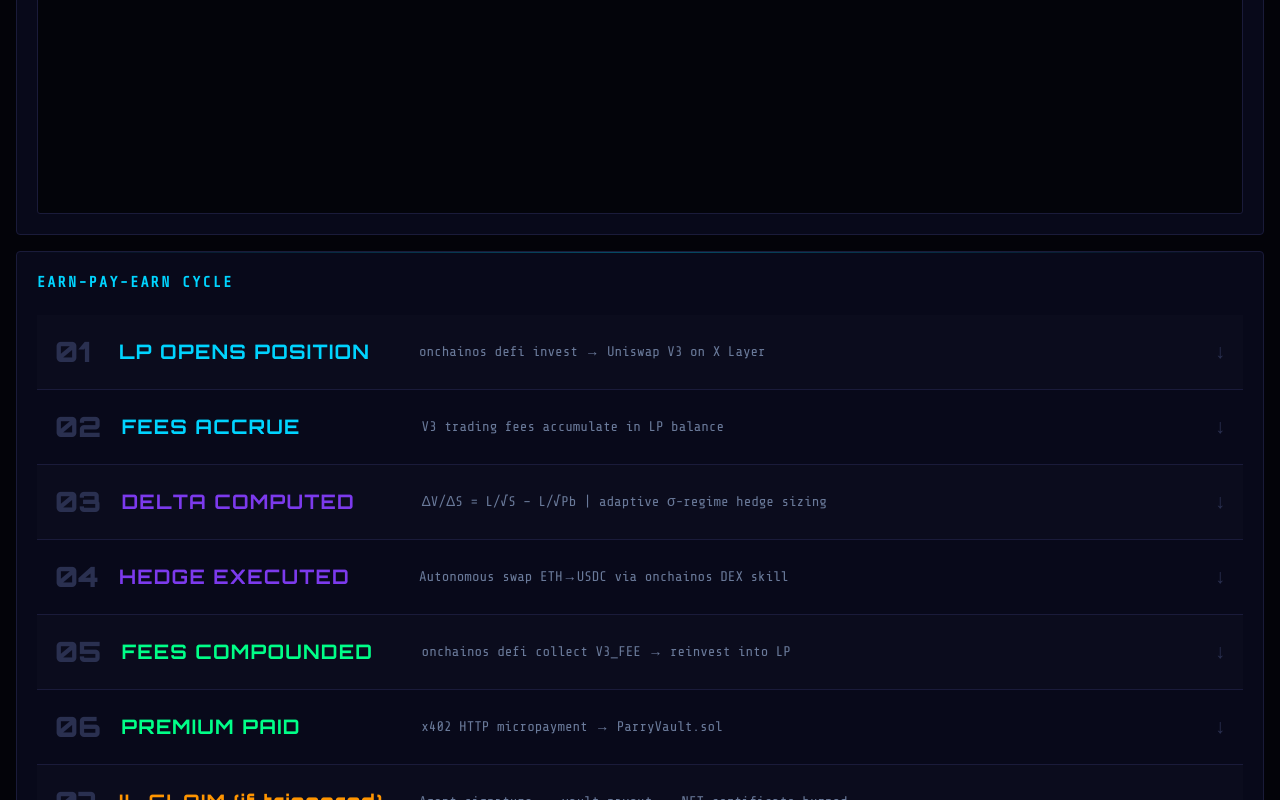
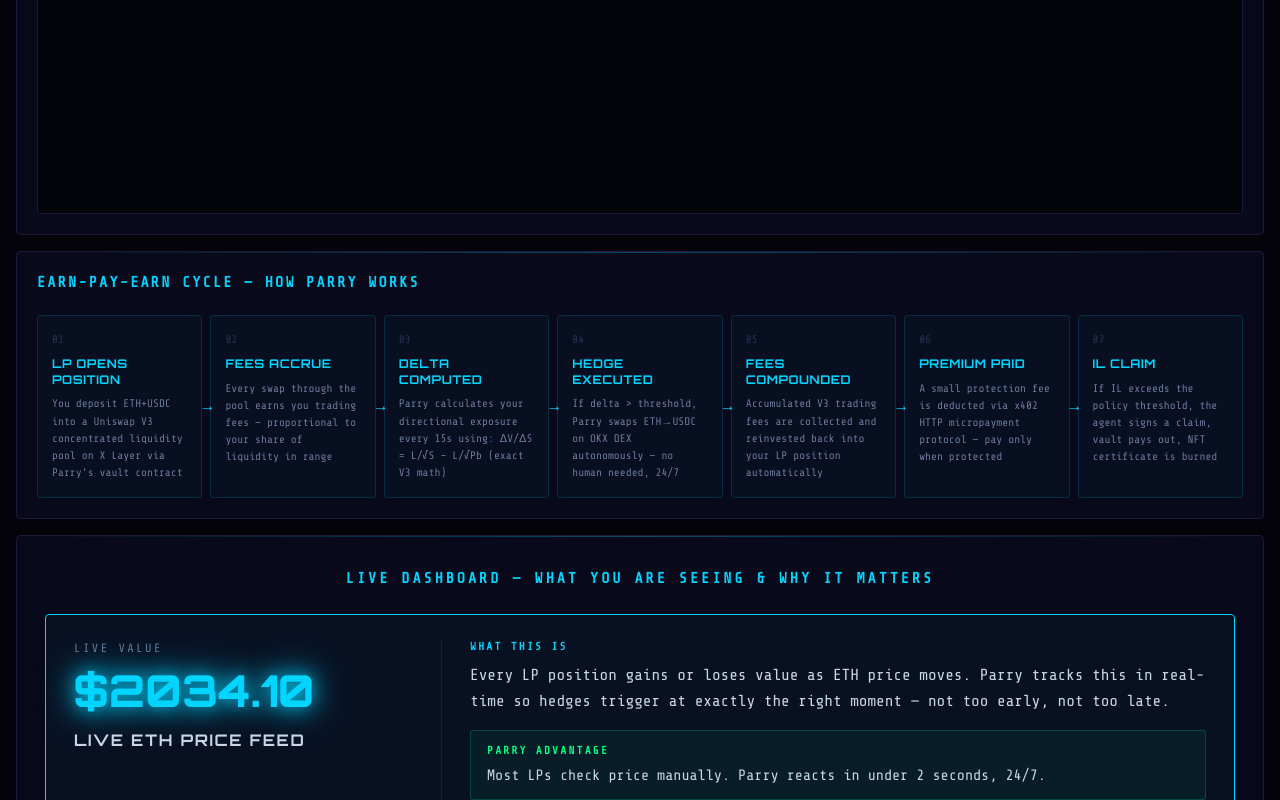
Before and after one commit to Gideon145/parry-protocol, a Next.js app in the folder frontend/: page / in a window 1280 px wide. Shown: the part 2000-2800 px from the top of the page. Built offline with nearby package versions, Linux system fonts and the light colour scheme; no server answers.

Commit message:
ui: manual-only carousels, earn-card hover grid, rich bottom showcase with advantages

```diff
--- a/frontend/app/globals.css
+++ b/frontend/app/globals.css
@@ -177,6 +177,57 @@
 .carousel-btn:hover {
   background: rgba(0, 212, 255, 0.18);
   box-shadow: 0 0 16px rgba(0, 212, 255, 0.25);
+}
+
+/* -- Earn-Pay-Earn cards ---------------------------------------------------- */
+.earn-card {
+  position: relative;
+  background: rgba(0, 212, 255, 0.03);
+  border: 1px solid rgba(0, 212, 255, 0.15);
+  border-radius: 4px;
+  padding: 16px 14px;
+  display: flex;
+  flex-direction: column;
+  gap: 8px;
+  transition: background 0.22s ease, border-color 0.22s ease, box-shadow 0.22s ease, transform 0.22s ease;
+}
+.earn-card:hover {
+  background: rgba(0, 212, 255, 0.10);
+  border-color: var(--cyan);
+  box-shadow: 0 0 24px rgba(0, 212, 255, 0.20);
+  transform: translateY(-3px);
+}
+.earn-card-step {
+  font-size: 11px;
+  color: var(--text-faint);
+  font-family: var(--font-hud), monospace;
+}
+.earn-card-label {
+  font-size: 12px;
+  color: var(--cyan);
+  font-family: var(--font-orbitron), sans-serif;
+  font-weight: 700;
+  letter-spacing: 0.05em;
+  line-height: 1.3;
+}
+.earn-card-sub {
+  font-size: 11px;
+  color: var(--text-dim);
+  line-height: 1.55;
+  transition: color 0.22s;
+}
+.earn-card:hover .earn-card-sub {
+  color: var(--text-primary);
+}
+.earn-card-arrow {
+  position: absolute;
+  top: 50%;
+  right: -14px;
+  transform: translateY(-50%);
+  color: var(--cyan);
+  font-size: 16px;
+  z-index: 2;
+  pointer-events: none;
 }
 
 .live-demo-blink {
--- a/frontend/app/page.tsx
+++ b/frontend/app/page.tsx
@@ -141,17 +141,7 @@
     return () => clearInterval(demoInterval);
   }, [connected]);
 
-  // Intro carousel — cycle every 5s
-  useEffect(() => {
-    const t = setInterval(() => setIntroIdx((i) => (i + 1) % INTRO_POINTS.length), 5000);
-    return () => clearInterval(t);
-  }, []);
-
-  // Bottom carousel — cycle every 4s
-  useEffect(() => {
-    const t = setInterval(() => setBottomIdx((i) => (i + 1) % 6), 4000);
-    return () => clearInterval(t);
-  }, []);
+  // Carousels are manual-only (no auto-advance)
 
   const ilColor =
     status.ilPercent < 2
@@ -179,12 +169,48 @@
   const statusApiUrl = AGENT_URL.startsWith("http") ? AGENT_URL : FALLBACK_AGENT_URL;
 
   const BOTTOM_ITEMS = [
-    { label: "ETH PRICE FEED", desc: "Live price from OnchainOS market skill → OKX DEX data", value: `$${status.currentPrice.toFixed(2)}` },
-    { label: "IL EXPOSURE", desc: "Impermanent Loss computed using Uniswap V3 exact math every 2s", value: `${status.ilPercent.toFixed(3)}%` },
-    { label: "DELTA HEDGING", desc: "Autonomous hedge via OKX DEX swap — keeps LP delta near zero", value: `${hedgePct}% COVERED` },
-    { label: "VOLATILITY REGIME", desc: "Adaptive hedge sizing based on realized market volatility σ", value: `${vol}% σ [${status.volRegime}]` },
-    { label: "HEDGES EXECUTED", desc: "Total autonomous hedge transactions confirmed on X Layer Testnet", value: `${status.totalHedgesTx} ON-CHAIN TXs` },
-    { label: "FEES COMPOUNDED", desc: "V3 trading fees collected and reinvested — earn on earn cycle", value: `${status.totalFeesCompounded} REINVESTMENTS` },
+    {
+      label: "LIVE ETH PRICE FEED",
+      value: `$${status.currentPrice.toFixed(2)}`,
+      why: "WHY IT MATTERS",
+      detail: "Every LP position gains or loses value as ETH price moves. Parry tracks this in real-time so hedges trigger at exactly the right moment — not too early, not too late.",
+      advantage: "Most LPs check price manually. Parry reacts in under 2 seconds, 24/7.",
+    },
+    {
+      label: "IMPERMANENT LOSS EXPOSURE",
+      value: `${status.ilPercent.toFixed(3)}%`,
+      why: "WHY IT MATTERS",
+      detail: "IL is the hidden cost of being an LP. When ETH moves away from your entry price, you end up with less value than if you had just held. Parry quantifies this loss every tick.",
+      advantage: "IL is invisible to most LPs until it's too late. Parry shows it live and acts before it compounds.",
+    },
+    {
+      label: "DELTA HEDGE COVERAGE",
+      value: `${hedgePct}% COVERED`,
+      why: "WHY IT MATTERS",
+      detail: "Delta measures your directional exposure to ETH price. A delta of 0.5 means you're effectively holding 0.5 ETH. Parry autonomously swaps to keep delta near zero — neutralising price risk.",
+      advantage: "No manual rebalancing. The agent executes swaps on OKX DEX without any human input.",
+    },
+    {
+      label: "VOLATILITY REGIME",
+      value: `${vol}% σ [${status.volRegime}]`,
+      why: "WHY IT MATTERS",
+      detail: "High volatility = faster IL growth = need more hedging. Parry's volatility engine detects regime changes (LOW/MEDIUM/HIGH/EXTREME) and adjusts hedge ratio dynamically.",
+      advantage: "Static hedge ratios over-hedge in calm markets and under-hedge in turbulent ones. Parry adapts.",
+    },
+    {
+      label: "ON-CHAIN HEDGES EXECUTED",
+      value: `${status.totalHedgesTx} TRANSACTIONS`,
+      why: "WHY IT MATTERS",
+      detail: "Every hedge transaction is broadcast to X Layer Testnet and permanently recorded. This creates an immutable audit trail — verifiable by anyone on OKLink explorer.",
+      advantage: "100% transparent. Unlike off-chain bots, every Parry action is on-chain and provable.",
+    },
+    {
+      label: "FEES COMPOUNDED",
+      value: `${status.totalFeesCompounded} REINVESTMENTS`,
+      why: "WHY IT MATTERS",
+      detail: "V3 trading fees accumulate in the LP position. Parry automatically collects them via onchainos defi skill and reinvests — so your fees earn more fees. True earn-on-earn.",
+      advantage: "Manual fee compounding costs gas and time. Parry does it autonomously every N iterations.",
+    },
   ];
 
   return (
@@ -878,141 +904,104 @@
 
         {/* ── Row 4: Earn-pay-earn cycle ──────────────────────────── */}
         <div className="animate-in" style={{ marginBottom: 16 }}>
-          <div className="card-hud hover-card p-5">
+          <div className="card-hud p-5">
             <div style={{ fontSize: 15, color: "var(--cyan)", letterSpacing: "0.15em", marginBottom: 20, fontWeight: 700 }}>
-              EARN-PAY-EARN CYCLE
+              EARN-PAY-EARN CYCLE — HOW PARRY WORKS
             </div>
-            <div style={{ display: "flex", flexDirection: "column", gap: 0 }}>
+            <div style={{ display: "grid", gridTemplateColumns: "repeat(7, 1fr)", gap: 8 }}>
               {[
-                { step: "01", label: "LP OPENS POSITION", sub: "onchainos defi invest → Uniswap V3 on X Layer", color: "var(--cyan)" },
-                { step: "02", label: "FEES ACCRUE", sub: "V3 trading fees accumulate in LP balance", color: "var(--cyan)" },
-                { step: "03", label: "DELTA COMPUTED", sub: "ΔV/ΔS = L/√S − L/√Pb | adaptive σ-regime hedge sizing", color: "var(--purple)" },
-                { step: "04", label: "HEDGE EXECUTED", sub: "Autonomous swap ETH→USDC via onchainos DEX skill", color: "var(--purple)" },
-                { step: "05", label: "FEES COMPOUNDED", sub: "onchainos defi collect V3_FEE → reinvest into LP", color: "var(--green)" },
-                { step: "06", label: "PREMIUM PAID", sub: "x402 HTTP micropayment → ParryVault.sol", color: "var(--green)" },
-                { step: "07", label: "IL CLAIM (if triggered)", sub: "Agent signature → vault payout → NFT certificate burned", color: "var(--amber)" },
-              ].map(({ step, label, sub, color }, i) => (
+                { step: "01", label: "LP OPENS POSITION", sub: "You deposit ETH+USDC into a Uniswap V3 concentrated liquidity pool on X Layer via Parry's vault contract" },
+                { step: "02", label: "FEES ACCRUE", sub: "Every swap through the pool earns you trading fees — proportional to your share of liquidity in range" },
+                { step: "03", label: "DELTA COMPUTED", sub: "Parry calculates your directional exposure every 15s using: ΔV/ΔS = L/√S − L/√Pb (exact V3 math)" },
+                { step: "04", label: "HEDGE EXECUTED", sub: "If delta > threshold, Parry swaps ETH→USDC on OKX DEX autonomously — no human needed, 24/7" },
+                { step: "05", label: "FEES COMPOUNDED", sub: "Accumulated V3 trading fees are collected and reinvested back into your LP position automatically" },
+                { step: "06", label: "PREMIUM PAID", sub: "A small protection fee is deducted via x402 HTTP micropayment protocol — pay only when protected" },
+                { step: "07", label: "IL CLAIM", sub: "If IL exceeds the policy threshold, the agent signs a claim, vault pays out, NFT certificate is burned" },
+              ].map(({ step, label, sub }, i) => (
                 <div
                   key={step}
-                  style={{
-                    display: "flex",
-                    alignItems: "center",
-                    gap: 20,
-                    padding: "16px 18px",
-                    borderBottom: i < 6 ? "1px solid var(--border)" : "none",
-                    background: i % 2 === 0 ? "rgba(255,255,255,0.01)" : "transparent",
-                  }}
+                  className="earn-card"
                 >
-                  <div style={{ fontSize: 28, fontWeight: 900, color: "var(--text-faint)", fontFamily: "var(--font-orbitron), sans-serif", minWidth: 44 }}>
-                    {step}
-                  </div>
-                  <div style={{ fontSize: 20, color, fontFamily: "var(--font-orbitron), sans-serif", fontWeight: 700, letterSpacing: "0.06em", minWidth: 280 }}>
-                    {label}
-                  </div>
-                  <div style={{ fontSize: 14, color: "var(--text-dim)", lineHeight: 1.5, flex: 1 }}>
-                    {sub}
-                  </div>
-                  {i < 6 && (
-                    <div style={{ fontSize: 20, color: "var(--text-faint)", flexShrink: 0 }}>↓</div>
-                  )}
+                  <div className="earn-card-step">{step}</div>
+                  <div className="earn-card-label">{label}</div>
+                  <div className="earn-card-sub">{sub}</div>
+                  {i < 6 && <div className="earn-card-arrow">→</div>}
                 </div>
               ))}
             </div>
           </div>
         </div>
 
-        {/* ── Bottom Showcase Carousel ────────────────────────────── */}
+        {/* ── Bottom Showcase ───────────────────────────────────────── */}
+        <div className="animate-in card-hud" style={{ marginBottom: 16, padding: "32px 28px 28px" }}>
+          <div style={{ fontSize: 15, color: "var(--cyan)", letterSpacing: "0.2em", marginBottom: 24, fontWeight: 700, textAlign: "center" }}>
+            LIVE DASHBOARD — WHAT YOU ARE SEEING &amp; WHY IT MATTERS
+          </div>
+
+          {/* Active card */}
+          <div key={bottomIdx} className="animate-in" style={{
+            display: "grid",
+            gridTemplateColumns: "1fr 2fr",
+            gap: 28,
+            padding: "24px 28px",
+            background: "rgba(0,212,255,0.04)",
+            border: "1px solid var(--cyan)",
+            borderRadius: 4,
+            marginBottom: 20,
+          }}>
+            <div style={{ borderRight: "1px solid var(--border)", paddingRight: 28 }}>
+              <div style={{ fontSize: 12, color: "var(--text-dim)", letterSpacing: "0.2em", marginBottom: 10 }}>LIVE VALUE</div>
               <div
-          className="animate-in card-hud"
-          style={{
-            marginBottom: 16,
-            padding: "40px 28px 32px",
-            background: "linear-gradient(135deg, rgba(0,212,255,0.05), rgba(124,58,237,0.04))",
-            textAlign: "center",
-            minHeight: 220,
-          }}
-        >
-          <div
-            style={{
-              fontSize: 12,
-              color: "var(--text-dim)",
-              letterSpacing: "0.25em",
-              marginBottom: 28,
-            }}
-          >
-            LIVE DASHBOARD MONITORING — WHAT YOU ARE SEEING
-          </div>
-          <div key={bottomIdx} className="animate-in">
-            <div
-              style={{
-                fontFamily: "var(--font-orbitron), sans-serif",
-                fontSize: 60,
-                fontWeight: 800,
-                color: "var(--cyan)",
-                letterSpacing: "0.06em",
-                lineHeight: 1.1,
-              }}
+                style={{ fontFamily: "var(--font-orbitron), sans-serif", fontSize: 44, fontWeight: 800, color: "var(--cyan)", lineHeight: 1.1 }}
                 className="text-glow-cyan"
               >
                 {BOTTOM_ITEMS[bottomIdx].value}
               </div>
-            <div
-              style={{
-                fontSize: 22,
-                fontWeight: 700,
-                color: "var(--text-primary)",
-                letterSpacing: "0.12em",
-                marginTop: 14,
-                fontFamily: "var(--font-orbitron), sans-serif",
-              }}
-            >
+              <div style={{ fontSize: 16, fontWeight: 700, color: "var(--text-primary)", letterSpacing: "0.1em", marginTop: 12, fontFamily: "var(--font-orbitron), sans-serif" }}>
                 {BOTTOM_ITEMS[bottomIdx].label}
               </div>
-            <div
-              style={{
-                fontSize: 16,
-                color: "var(--text-dim)",
-                marginTop: 10,
-                maxWidth: 640,
-                marginLeft: "auto",
-                marginRight: "auto",
-                lineHeight: 1.6,
-              }}
-            >
-              {BOTTOM_ITEMS[bottomIdx].desc}
+            </div>
+            <div style={{ display: "flex", flexDirection: "column", gap: 16 }}>
+              <div>
+                <div style={{ fontSize: 11, color: "var(--cyan)", letterSpacing: "0.2em", marginBottom: 6, fontWeight: 700 }}>WHAT THIS IS</div>
+                <div style={{ fontSize: 16, color: "var(--text-primary)", lineHeight: 1.65 }}>{BOTTOM_ITEMS[bottomIdx].detail}</div>
+              </div>
+              <div style={{ padding: "12px 16px", background: "rgba(0,255,136,0.05)", border: "1px solid rgba(0,255,136,0.2)", borderRadius: 3 }}>
+                <div style={{ fontSize: 11, color: "var(--green)", letterSpacing: "0.2em", marginBottom: 4, fontWeight: 700 }}>PARRY ADVANTAGE</div>
+                <div style={{ fontSize: 15, color: "var(--text-primary)", lineHeight: 1.55 }}>{BOTTOM_ITEMS[bottomIdx].advantage}</div>
               </div>
             </div>
-          {/* Nav row */}
-          <div style={{ display: "flex", justifyContent: "center", alignItems: "center", gap: 20, marginTop: 28 }}>
+          </div>
+
+          {/* Nav */}
+          <div style={{ display: "flex", justifyContent: "center", alignItems: "center", gap: 16 }}>
+            <button onClick={() => setBottomIdx((i) => (i - 1 + BOTTOM_ITEMS.length) % BOTTOM_ITEMS.length)} className="carousel-btn">← PREV</button>
+            <div style={{ display: "flex", gap: 8 }}>
+              {BOTTOM_ITEMS.map((item, i) => (
                 <button
-              onClick={() => setBottomIdx((i) => (i - 1 + BOTTOM_ITEMS.length) % BOTTOM_ITEMS.length)}
-              className="carousel-btn"
-            >
-              ← PREV
-            </button>
-            {BOTTOM_ITEMS.map((_, i) => (
-              <div
                   key={i}
                   onClick={() => setBottomIdx(i)}
                   style={{
-                  width: 36,
-                  height: 4,
+                    padding: "4px 12px",
+                    fontSize: 11,
+                    fontFamily: "var(--font-hud), monospace",
+                    letterSpacing: "0.08em",
+                    border: `1px solid ${i === bottomIdx ? "var(--cyan)" : "var(--border-glow)"}`,
+                    background: i === bottomIdx ? "rgba(0,212,255,0.12)" : "transparent",
+                    color: i === bottomIdx ? "var(--cyan)" : "var(--text-dim)",
                     borderRadius: 2,
-                  background: i === bottomIdx ? "var(--cyan)" : "var(--border-glow)",
-                  transition: "background 0.4s",
                     cursor: "pointer",
+                    transition: "all 0.2s",
                   }}
-              />
+                >
+                  {String(i + 1).padStart(2, "0")}
+                </button>
               ))}
-            <button
-              onClick={() => setBottomIdx((i) => (i + 1) % BOTTOM_ITEMS.length)}
-              className="carousel-btn"
-            >
-              NEXT →
-            </button>
             </div>
-          <div style={{ fontSize: 12, color: "var(--text-faint)", marginTop: 10, letterSpacing: "0.1em" }}>
-            {bottomIdx + 1} / {BOTTOM_ITEMS.length}
+            <button onClick={() => setBottomIdx((i) => (i + 1) % BOTTOM_ITEMS.length)} className="carousel-btn">NEXT →</button>
+          </div>
+          <div style={{ textAlign: "center", fontSize: 12, color: "var(--text-faint)", marginTop: 10, letterSpacing: "0.1em" }}>
+            {bottomIdx + 1} / {BOTTOM_ITEMS.length} — USE PREV/NEXT OR CLICK A NUMBER
           </div>
         </div>
 
```
Lines whose indentation alone changed are shown as unchanged.
